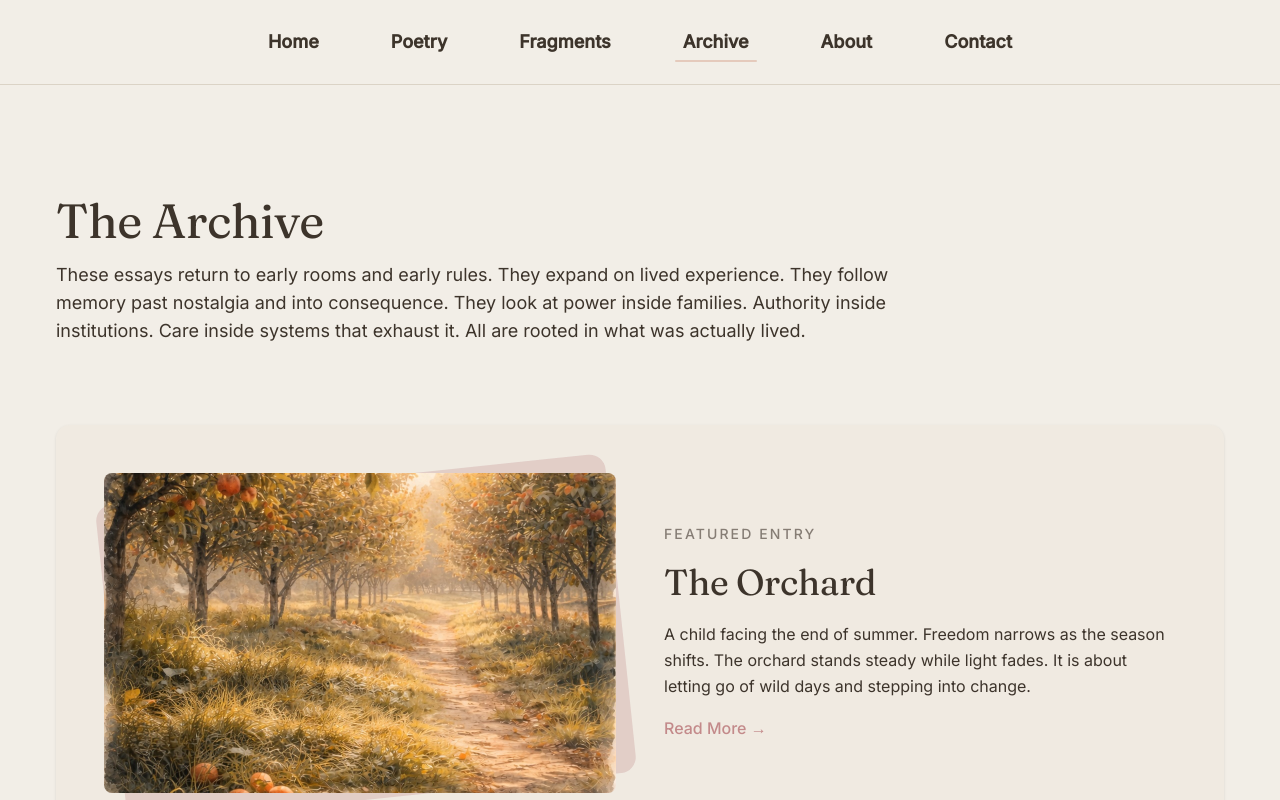
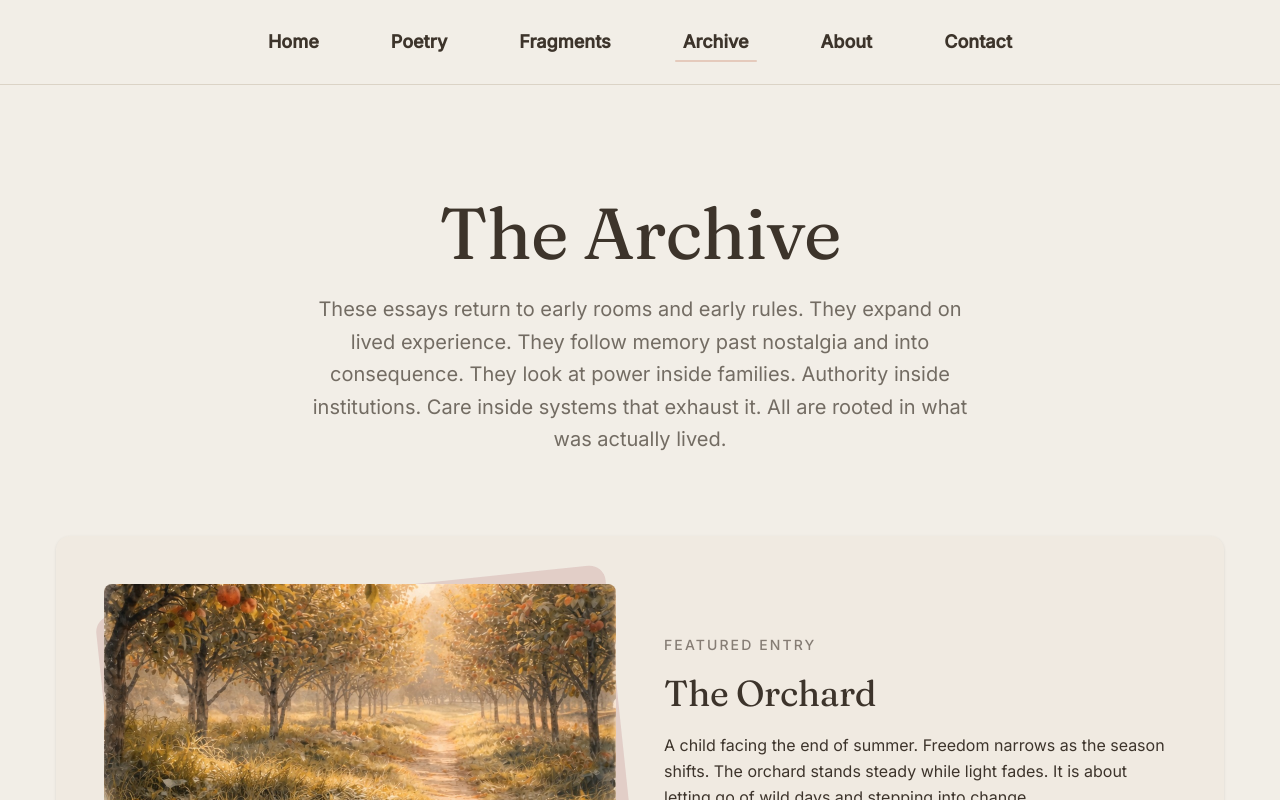
Before and after one commit to nullm0ose/lSickles-Public, a React (Vite) app: page /#/archive in a window 1280 px wide. Shown: the top 800 px of the page. Built offline with nearby package versions, Linux system fonts and the light colour scheme.

Commit message:
Changed all headers to center alignment and improved typography

```diff
--- a/src/pages/Fragments.tsx
+++ b/src/pages/Fragments.tsx
@@ -33,12 +33,18 @@ const sortedStories = [...fragmentsPosts].sort(
         mx-auto text-center md:text-left opacity-0 animate-fade-in-up"
         style={{ animationDuration: "0.35s", animationFillMode: "forwards" }}
       >
-        <h1 className="text-5xl font-instrument page-header">Fragments</h1>
-        <p className="text-foreground text-lg max-w-5xl mx-auto md:mx-0">
-Fragments hold moments. They are field notes from a life in motion. Some feel unfinished. Some are complete in their brevity.
+<h1 className="text-5xl sm:text-6xl md:text-7xl font-instrument page-header text-center">
+  Fragments
+</h1>
 
-All of them are honest.
-        </p>
+<p className="mt-6 max-w-2xl mx-auto text-center
+              text-base sm:text-lg md:text-xl
+              text-foreground/70 leading-relaxed">
+  Fragments hold moments. They are field notes from a life in motion.
+  Some feel unfinished. Some are complete in their brevity.
+
+  All of them are honest.
+</p>
       </section>
 
       {/* Featured Story */}
--- a/src/pages/Home.tsx
+++ b/src/pages/Home.tsx
@@ -37,7 +37,7 @@ export default function Home() {
         "
         style={{ animationDelay: '0.1s', animationFillMode: 'forwards', animationDuration: '0.6s' }}
       >
-        <h1 className="text-5xl md:text-6xl font-instrument leading-tight">
+        <h1 className="text-4xl md:text-6xl font-instrument leading-tight text-center">
           Lauren Sickles
         </h1>
 
@@ -51,7 +51,7 @@ My poetry, essays, and reflective writing are gathered here, in one place
         <Button
           asChild
           variant="default"
-          className="mt-6 bg-primary hover:bg-primary/90 transition-colors px-10 py-6.5 text-lg font-base rounded-md shadow-md"
+          className="mt-6 bg-primary hover:bg-primary/90 transition-colors px-10 py-6.5 text-lg font-base rounded-md shadow-md "
         >
           <Link to="/poetry">
             <span
--- a/src/pages/Poetry.tsx
+++ b/src/pages/Poetry.tsx
@@ -34,16 +34,19 @@ export default function Poetry() {
         md:text-left opacity-0 animate-fade-in-up"
         style={{ animationDuration: "0.35s", animationFillMode: "forwards" }}
       >
-        <h1 className="text-5xl font-instrument page-header">Poetry</h1>
-        <p className="text-foreground text-lg max-w-5xl mx-auto md:mx-0">
+<h1 className="text-5xl sm:text-6xl md:text-7xl font-instrument page-header text-center">
+  Poetry
+</h1>
 
+<p className="mt-6 max-w-2xl mx-auto text-center
+               text-base sm:text-lg md:text-xl
+               text-foreground/70 leading-relaxed">
+  These pieces move between past and present. Some poems are tender.
+  Some are unsparing.
 
-These pieces move between past and present. Some poems are tender. Some are unsparing.
-
-Here, imagination and realism stand side by side.
-Hope is allowed, but never blindly.
-
-        </p>
+  Here, imagination and realism stand side by side.
+  Hope is allowed, but never blindly.
+</p>
       </section>
 
       {/* Featured Poem */}
--- a/src/pages/TheArchive.tsx
+++ b/src/pages/TheArchive.tsx
@@ -41,16 +41,21 @@ export default function TheArchive() {
         className="space-y-4 text-center md:text-left opacity-0 animate-fade-in-up"
         style={{ animationDuration: "0.35s", animationFillMode: "forwards" }}
       >
-        <h1 className="text-5xl font-instrument page-header">The Archive</h1>
-        <p className="text-foreground text-lg max-w-4xl mx-auto md:mx-0">
-         These essays return to early rooms and early rules.
+<h1 className="text-5xl sm:text-6xl md:text-7xl font-instrument page-header text-center">
+  The Archive
+</h1>
 
-They expand on lived experience. They follow memory past nostalgia and into consequence.
+<p className="mt-6 max-w-2xl mx-auto text-center
+              text-base sm:text-lg md:text-xl
+              text-foreground/70 leading-relaxed">
+  These essays return to early rooms and early rules.
 
-They look at power inside families. Authority inside institutions. Care inside systems that exhaust it.
+  They expand on lived experience. They follow memory past nostalgia and into consequence.
 
-All are rooted in what was actually lived.
-        </p>
+  They look at power inside families. Authority inside institutions. Care inside systems that exhaust it.
+
+  All are rooted in what was actually lived.
+</p>
       </section>
 
       {/* Featured Content */}
```
